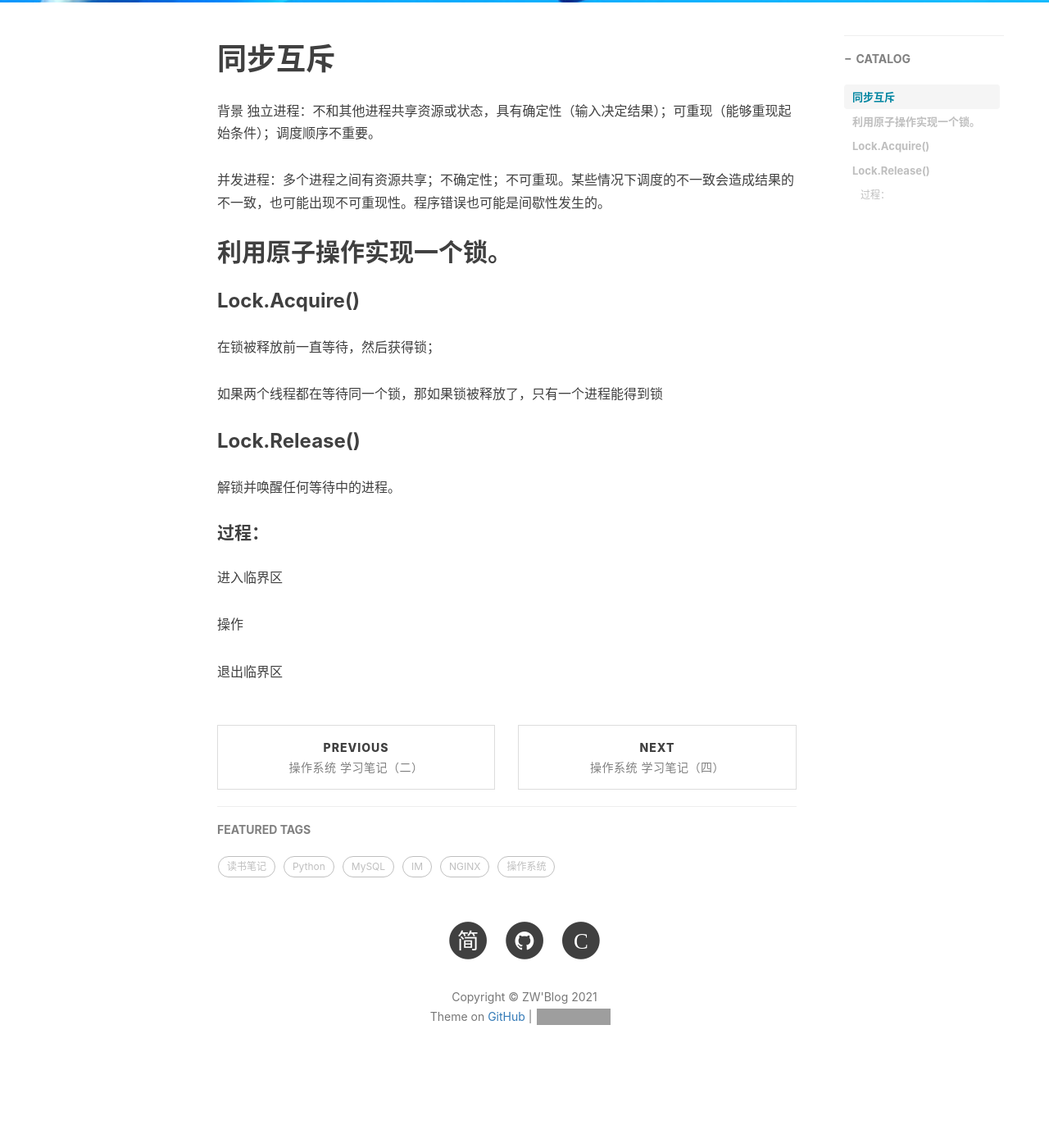
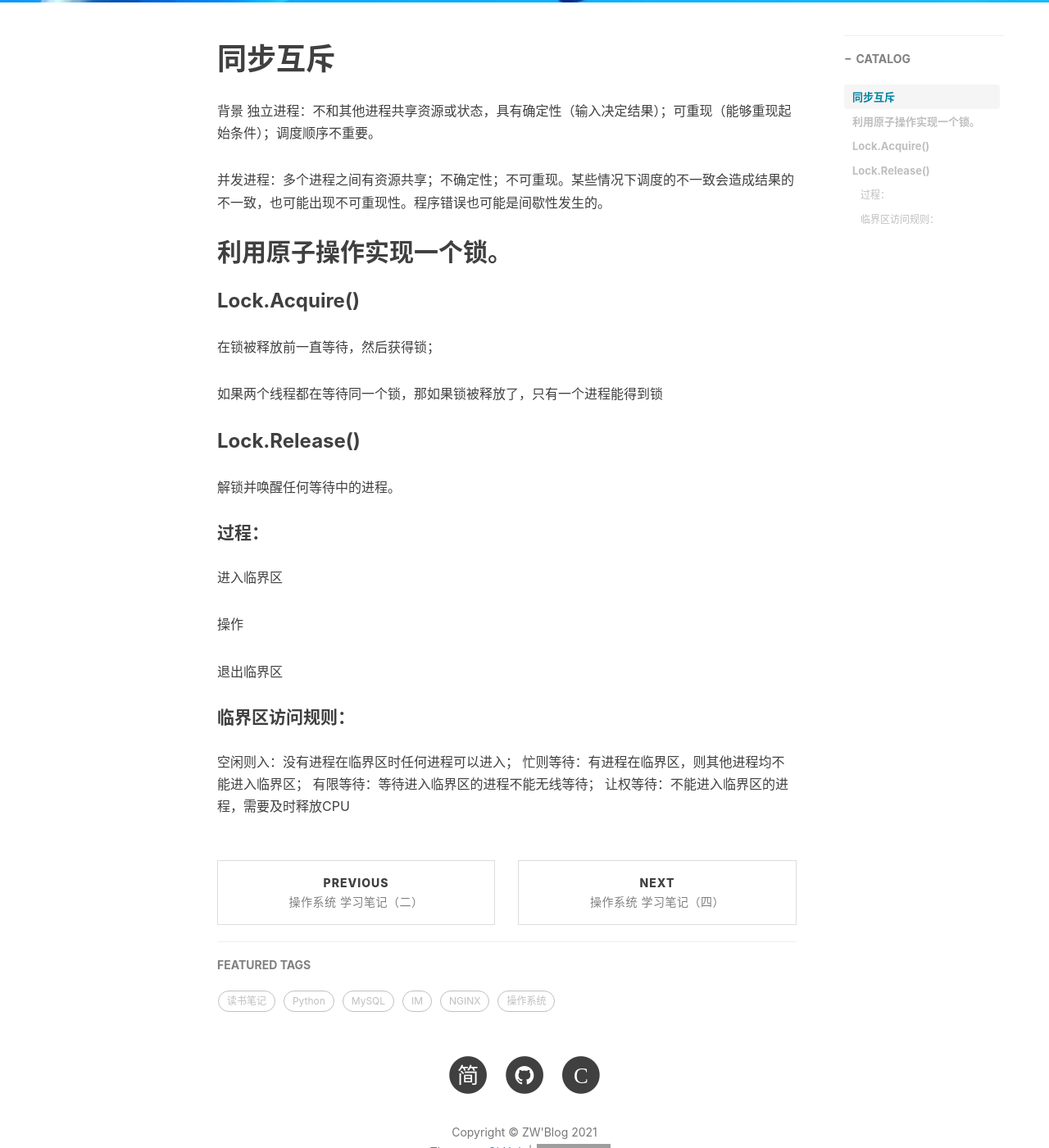
Before and after one commit to GitZW/gitzw.github.io, a Jekyll site: the page built from _posts/2021-02-28-操作系统笔记五.md, in a window 1280 px wide and 1400 px high, scrolled down 520 px. Shown: the whole window at 82% size. Built offline with Jekyll 4.4.1, drawn with Linux system fonts in a browser that asks for light colours; nearby versions of some CDN libraries; comment, search, counter and statistics services are not loaded; before the commit the page ends 1864 px from its top, so only the background shows below that; grey boxes are pictures that could not be loaded.

Commit message:
临界区访问

```diff
--- a/_posts/2021-02-28-操作系统笔记五.md
+++ b/_posts/2021-02-28-操作系统笔记五.md
@@ -30,3 +30,10 @@ tags:
 操作
 
 退出临界区
+
+#### 临界区访问规则：
+
+空闲则入：没有进程在临界区时任何进程可以进入；
+忙则等待：有进程在临界区，则其他进程均不能进入临界区；
+有限等待：等待进入临界区的进程不能无线等待；
+让权等待：不能进入临界区的进程，需要及时释放CPU
```
